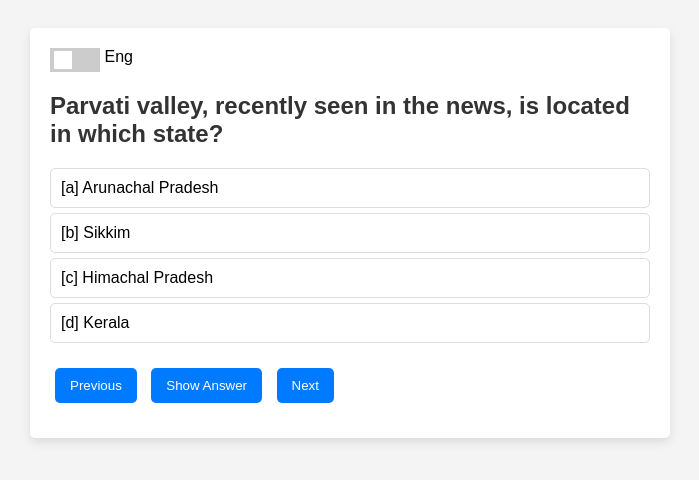
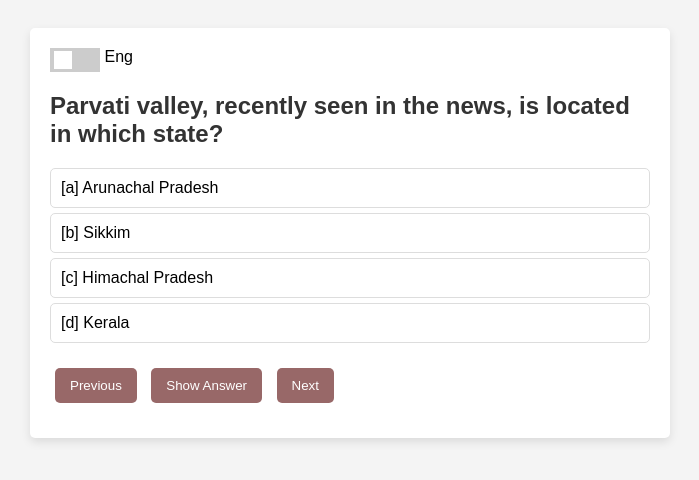
Before and after one commit to testhub24x7/TestCA70, a plain HTML site: page index.html in a window 1280 px wide. Shown: the whole page, without its empty margins (290-989 px from the left). Drawn offline with Linux system fonts and the light colour scheme.

Commit message:
Update style.css

```diff
--- a/style.css
+++ b/style.css
@@ -58,7 +58,8 @@ h2 {
 button {
     margin: 5px;
     padding: 10px 15px;
-    background: #007bff;
+/*     background: #007bff; */
+    background: #986868;
     color: white;
     border: none;
     border-radius: 5px;
```
